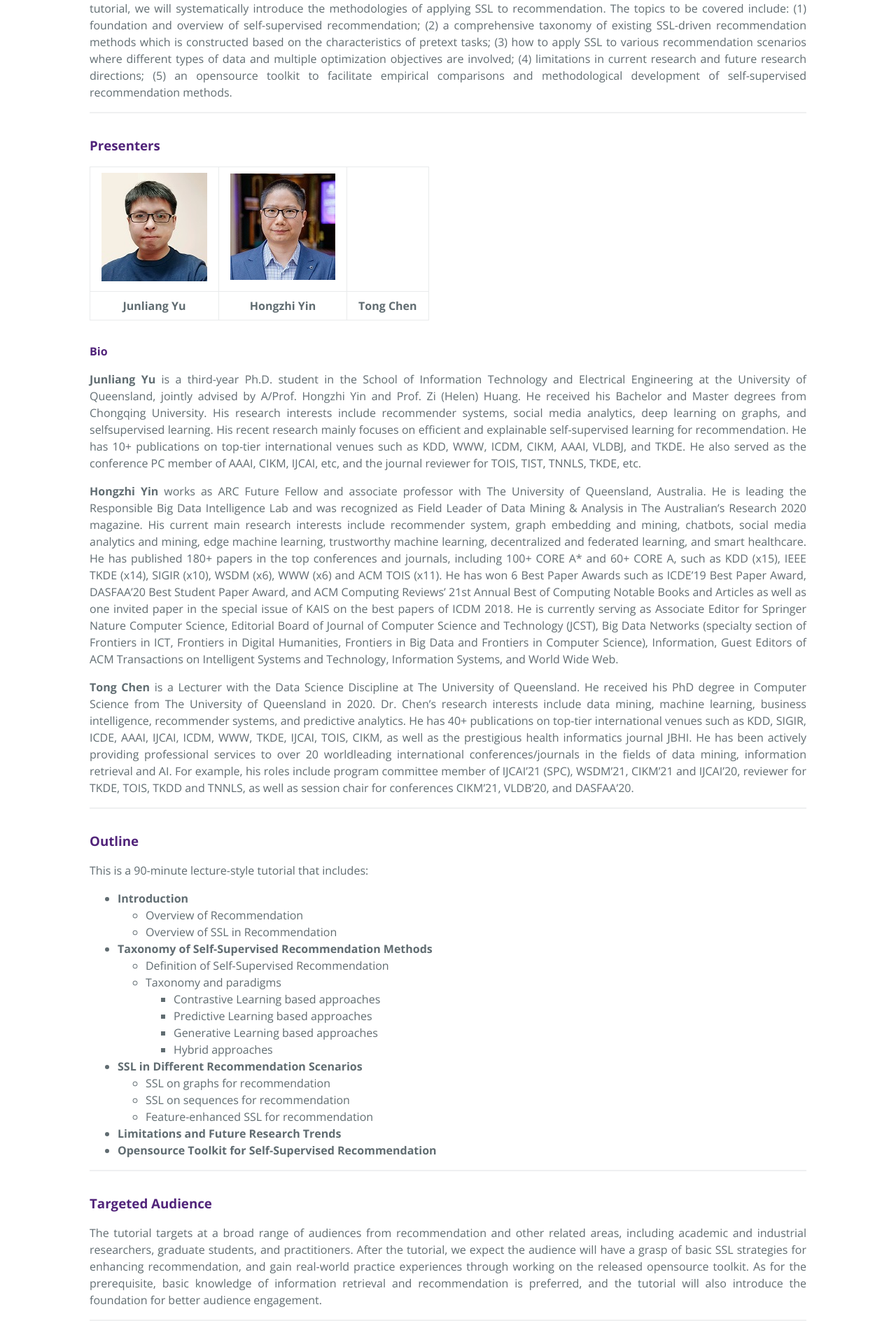
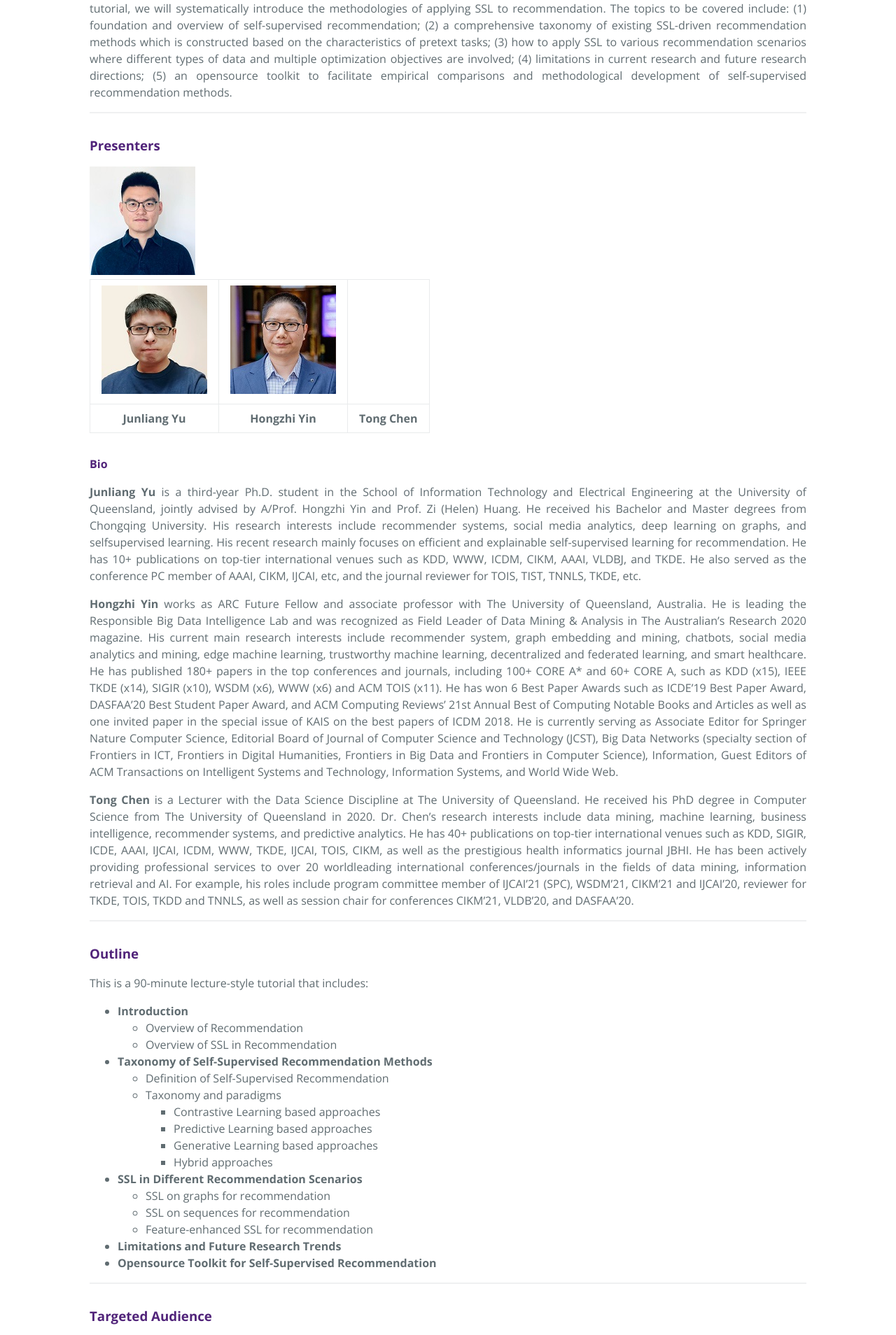
Before and after one commit to ssl-recsys/ssl-recsys.github.io, a Jekyll site: the page built from index.md, in a window 1280 px wide. Shown: the part 776-2684 px from the top of the page at 70% size. Built offline with Jekyll 4.4.1, drawn with Linux system fonts in a browser that asks for light colours; our own code applies the rules of GitHub Pages for plain Markdown files.

Commit message:
initialization

```diff
--- a/index.md
+++ b/index.md
@@ -25,6 +25,7 @@
 </td>
 <td align="center">
 </td>
+<img class="circle--square" src="https://raw.githubusercontent.com/ssl-recsys/ssl-recsys.github.io/main/tongchen.jpg" />
 </tr>
 <tr  rules="none">
 <td align="center">
@@ -33,7 +34,7 @@
 <td align="center">
 <b>Hongzhi Yin</b>
 </td>
-<td>
+<td align="center">
 <b>Tong Chen</b>
 </td>
 </tr>
```
Also changed, not shown: hongzhi.jpg, tongchen.jpg (added).
